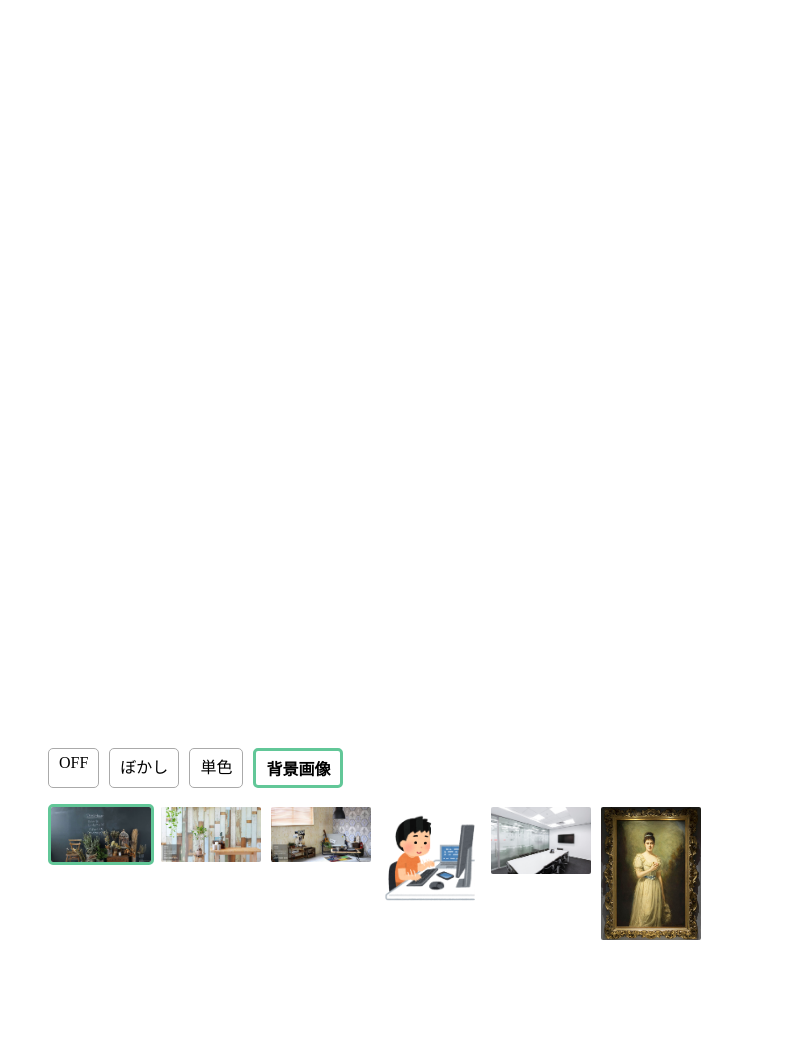
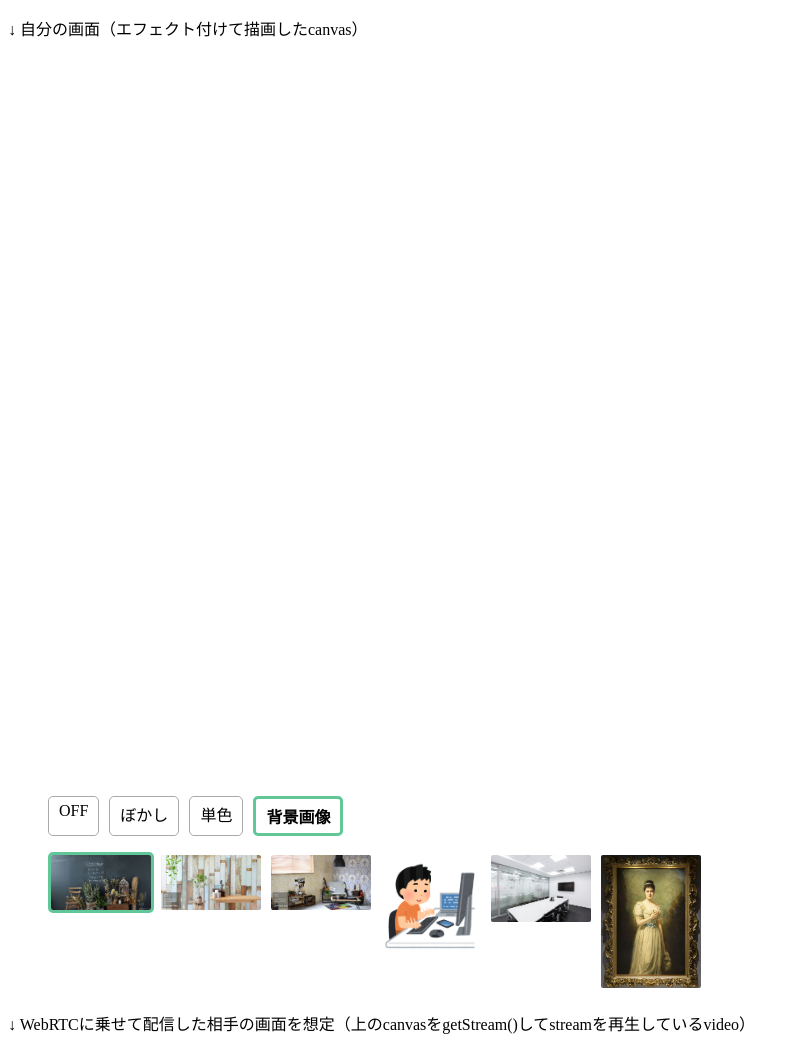
Before and after one commit to nakagawaIe/body_pix, a website built with webpack: page index.html in a window 1280 px wide. Shown: the whole page, without its empty margins (0-797 px from the left). Before the commit the page ends 963 px from the top, so only its background shows below. Built offline with nearby package versions, Linux system fonts and the light colour scheme; no server answers; what @tensorflow/tfjs would draw is missing.

Commit message:
fix: add capture video

```diff
--- a/index.html
+++ b/index.html
@@ -4,9 +4,10 @@
   <meta charset="UTF-8">
   <meta name="viewport" content="width=device-width, initial-scale=1.0">
   <title>BodyPix Sample</title>
+  <script src="dist/main.js"></script>
 </head>
 <body>
-  <div id="root">
+  <p>↓ 自分の画面（エフェクト付けて描画したcanvas）</p>
   <canvas class="canvas" id="canvas"></canvas>
   <ul class="buttons">
     <li data-type="off">OFF</li>
@@ -22,7 +23,7 @@
     <li><img src="images/img_05.jpg" alt=""></li>
     <li><img src="images/img_06.jpg" alt=""></li>
   </ul>
-  </div>
-  <script src="dist/main.js"></script>
+  <p>↓ WebRTCに乗せて配信した相手の画面を想定（上のcanvasをgetStream()してstreamを再生しているvideo）</p>
+  <video id="capture"></video>
 </body>
 </html>
--- a/src/index.ts
+++ b/src/index.ts
@@ -1,6 +1,7 @@
 import './style.scss';
 import { VirtualBgClass } from './virtual_bg';
 
+window.addEventListener('DOMContentLoaded', () => {
   const canvas = document.getElementById('canvas') as HTMLCanvasElement;
   const imagesWrap = document.querySelector('.images') as HTMLUListElement;
   const bgImage = document.querySelector('.images img') as HTMLImageElement;
@@ -33,3 +34,11 @@ for (let i = 0; i < images.length; i++) {
       bgEffect.changeBgImage(image);
     };
   }
+
+  const capture = document.getElementById('capture') as HTMLVideoElement;
+  // 適当に5秒待つ
+  setTimeout(() => {
+    capture.srcObject = bgEffect.getStream();
+    capture.play();
+  }, 5000);
+});
--- a/src/style.scss
+++ b/src/style.scss
@@ -1,3 +1,5 @@
+$activeColor: rgb(98, 199, 152);
+
 img {
   max-width: 100%;
   height: auto;
@@ -6,8 +8,6 @@ img {
 ul {
   list-style-type: none;
 }
-
-$activeColor: rgb(98, 199, 152);
 
 .buttons {
   display: flex;
```
Lines whose indentation alone changed are shown as unchanged.
